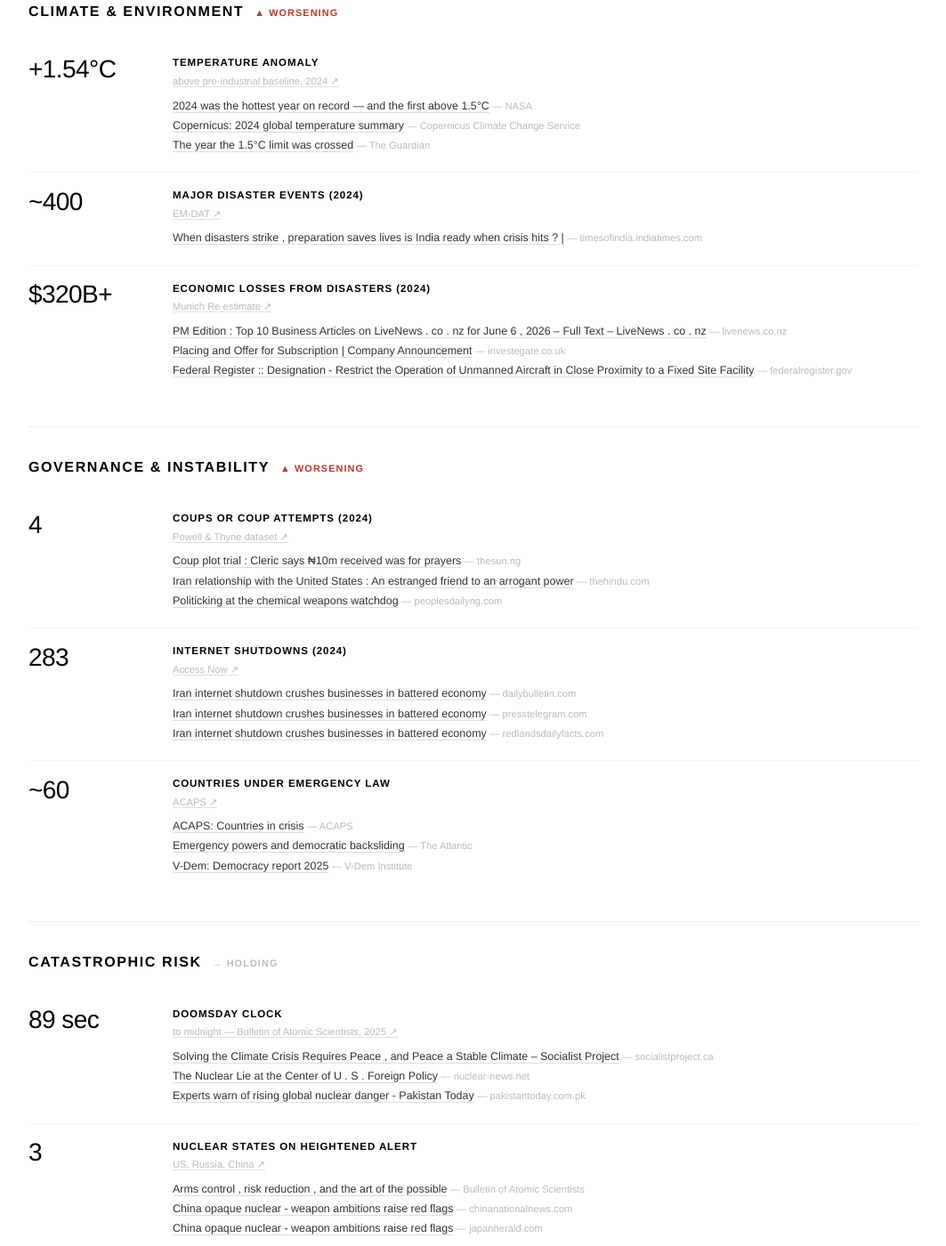
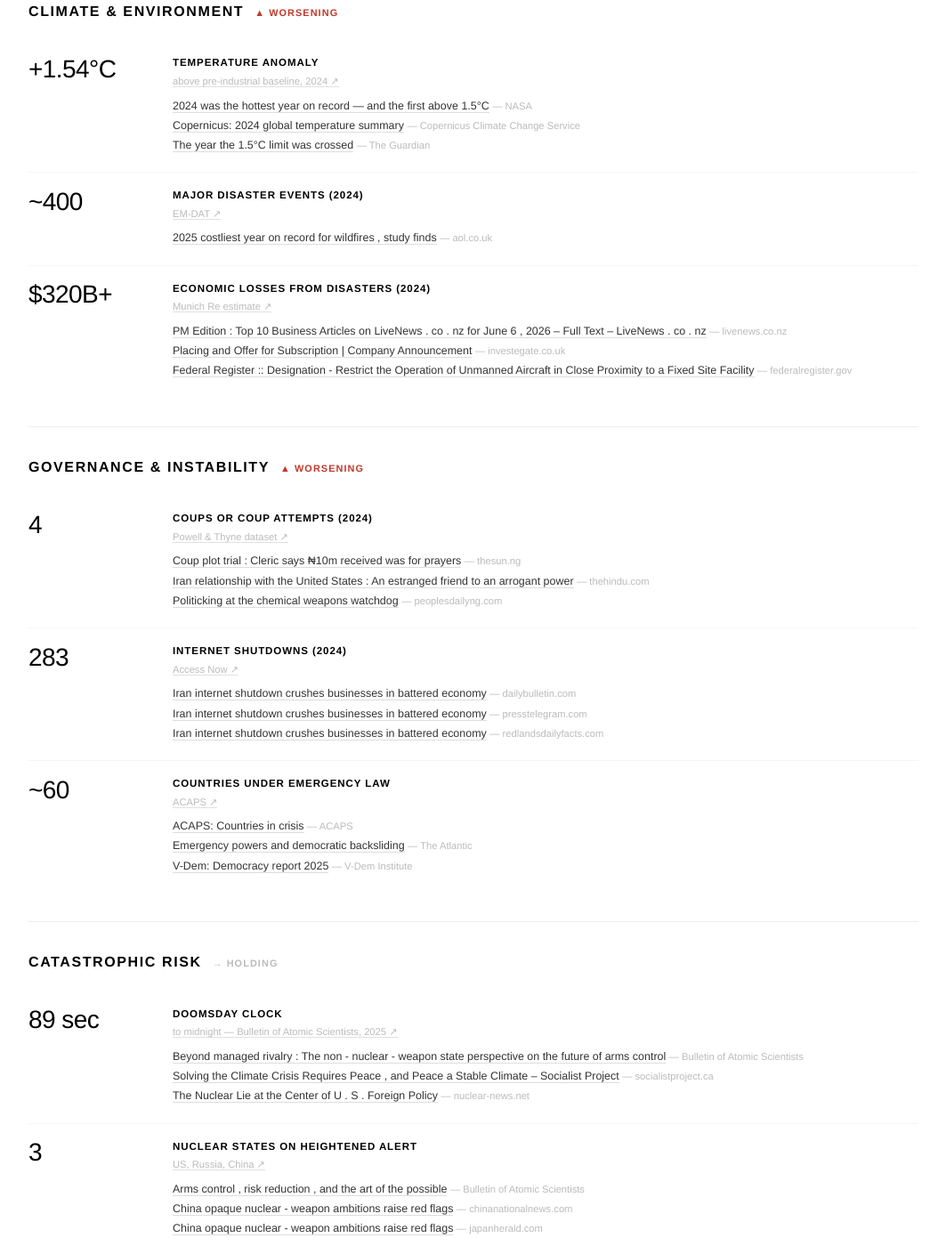
Before and after one commit to skeptict/skeptict.github.io, a Jekyll site: the page built from hellscape/index.html, in a window 1280 px wide and 1400 px high, scrolled down 1490 px. Shown: the whole window at 89% size, without its empty margins (108-1171 px from the left). Built offline with Jekyll 4.4.1, drawn with Linux system fonts in a browser that asks for light colours; some of the changed text lies outside the part shown.

Commit message:
auto: refresh hellscape articles [2026-06-29]

```diff
--- a/_data/hellscape.yml
+++ b/_data/hellscape.yml
@@ -1,4 +1,4 @@
-last_updated: '2026-06-22'
+last_updated: '2026-06-29'
 pillars:
 - name: Conflict & Violence
   id: conflict
@@ -133,10 +133,9 @@ pillars:
     source_url: https://www.emdat.be/
     search_query: natural disasters floods fires earthquakes 2024 deaths
     articles:
-    - title: When disasters strike , preparation saves lives is India ready when crisis
-        hits ? |
-      url: https://timesofindia.indiatimes.com/india/when-disasters-strike-preparation-saves-lives-is-india-ready-when-crisis-hits/articleshow/126462666.cms
-      publication: timesofindia.indiatimes.com
+    - title: 2025 costliest year on record for wildfires , study finds
+      url: https://www.aol.co.uk/articles/study-finds-2025-costliest-record-230000333.html
+      publication: aol.co.uk
   - label: Economic losses from disasters (2024)
     value: $320B+
     note: Munich Re estimate
@@ -213,6 +212,10 @@ pillars:
     source_url: https://thebulletin.org/doomsday-clock/
     search_query: doomsday clock nuclear risk midnight 2025
     articles:
+    - title: 'Beyond managed rivalry : The non - nuclear - weapon state perspective
+        on the future of arms control'
+      url: https://thebulletin.org/premium/2026-05/beyond-managed-rivalry-the-non-nuclear-weapon-state-perspective-on-the-future-of-arms-control/
+      publication: Bulletin of Atomic Scientists
     - title: Solving the Climate Crisis Requires Peace , and Peace a Stable Climate
         – Socialist Project
       url: https://socialistproject.ca/2026/05/solving-climate-crisis-requires-peace/
@@ -220,9 +223,6 @@ pillars:
     - title: The Nuclear Lie at the Center of U . S . Foreign Policy
       url: https://nuclear-news.net/2026/05/22/2-a1-the-nuclear-lie-at-the-center-of-u-s-foreign-policy/
       publication: nuclear-news.net
-    - title: Experts warn of rising global nuclear danger - Pakistan Today
-      url: https://www.pakistantoday.com.pk/2026/05/10/experts-warn-world-is-edging-closer-to-nuclear-catastrophe
-      publication: pakistantoday.com.pk
   - label: Nuclear states on heightened alert
     value: '3'
     note: US, Russia, China
```
